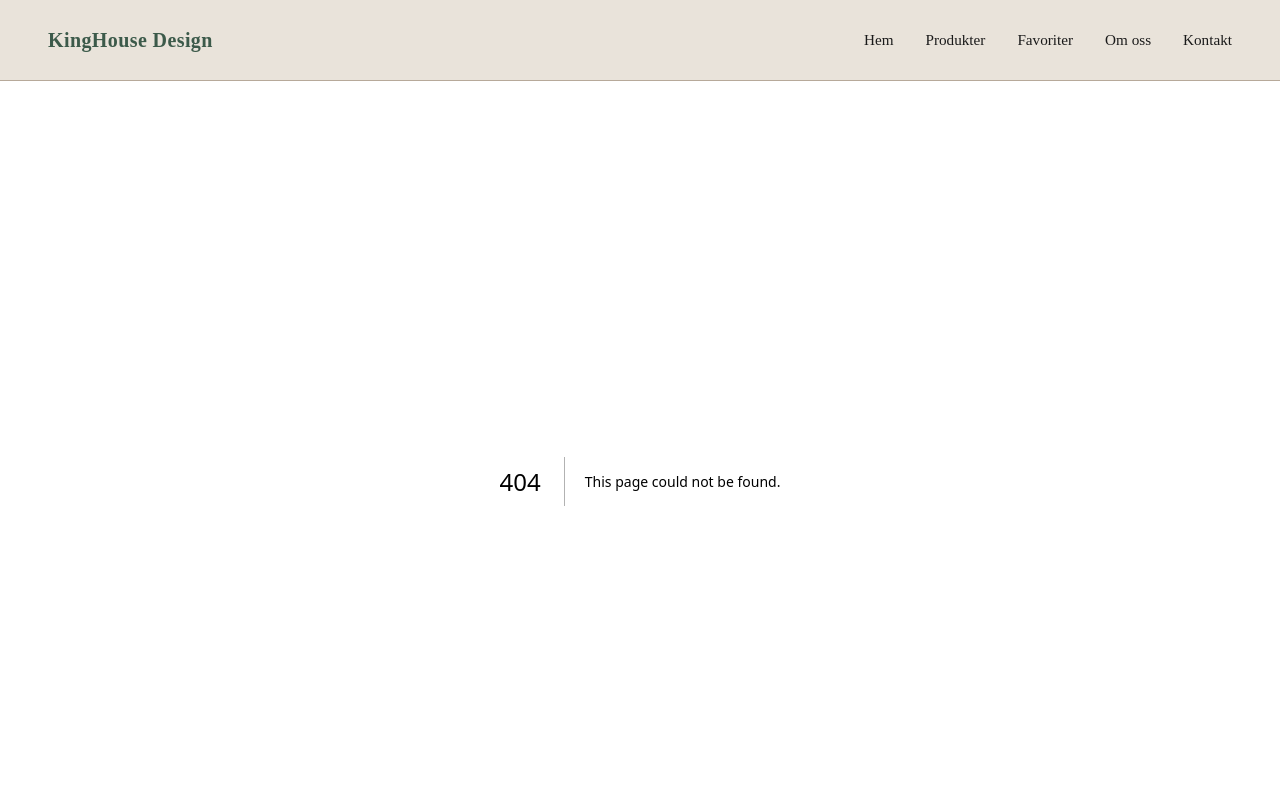
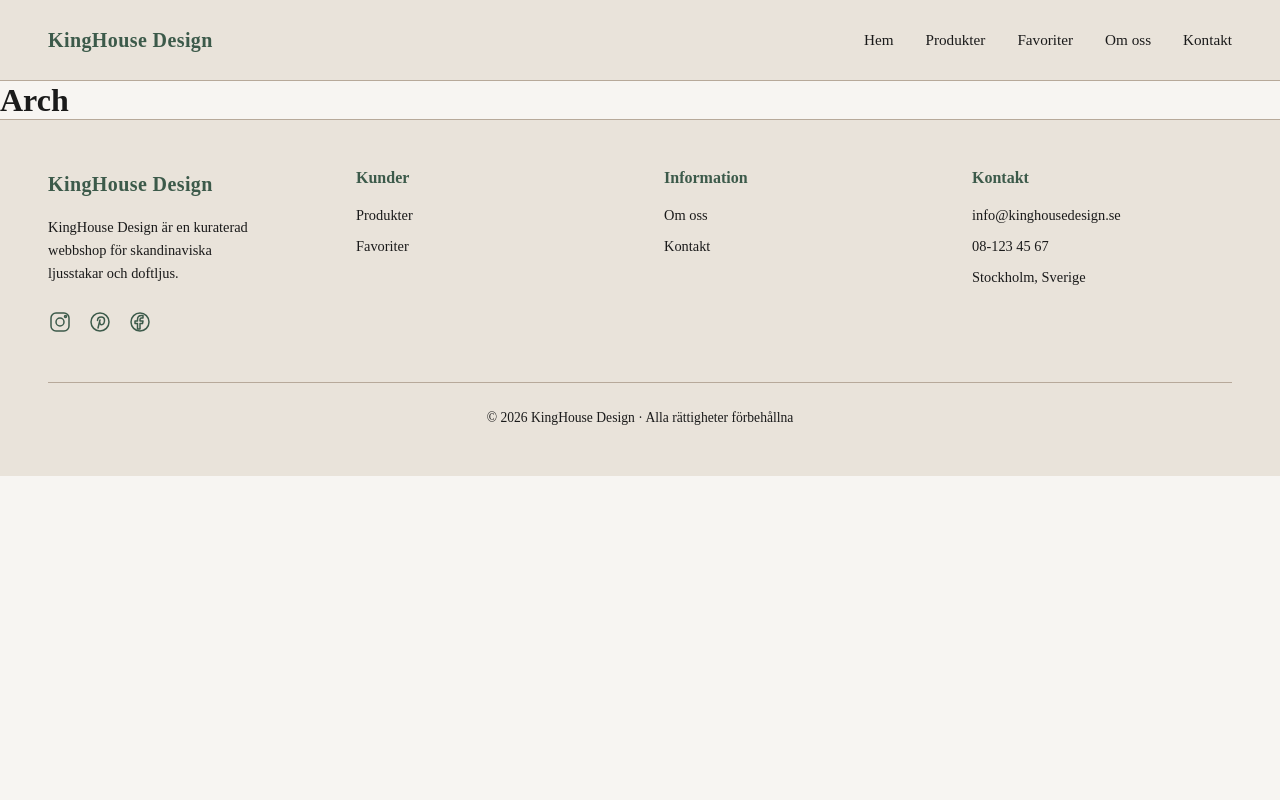
Before and after one commit to KingaSzayer-Iths/kinghouse-nextjs, a Next.js app: page /products/arch in a window 1280 px wide. Before the commit this address had no page. Shown: the top 800 px of the page. Built offline with nearby package versions, Linux system fonts and the light colour scheme; data requests are answered from the project's data file.

Commit message:
add dynamic product route and fetch product by slug

```diff
--- /dev/null
+++ b/src/app/products/[slug]/page.tsx
@@ -0,0 +1,26 @@
+import type { Product } from "@/types/Product";
+
+
+interface ProductPageProps {
+  params: Promise<{
+    slug: string;
+  }>;
+}
+
+export default async function ProductPage({ params }: ProductPageProps) {
+  const { slug } = await params;
+// Hämtar produkten som matchar slug från URL:en
+const response = await fetch(
+  `http://localhost:3001/products?slug=${slug}`
+);
+
+const products: Product[] = await response.json();
+// Hämtar den första matchande produkten i arrayen
+const product = products[0];
+
+  return (
+    <main id="main-content">
+        <h1>{product?.name}</h1>
+    </main>
+  );
+}
```
